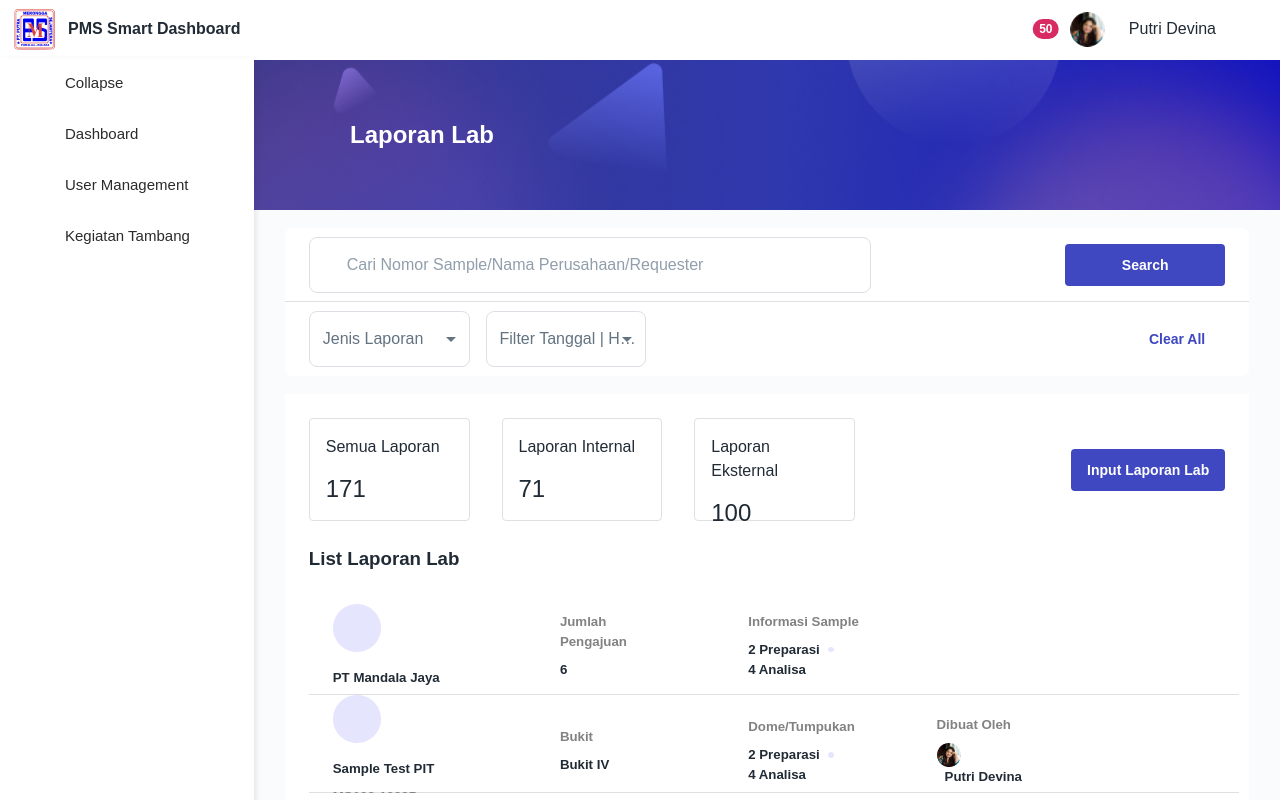
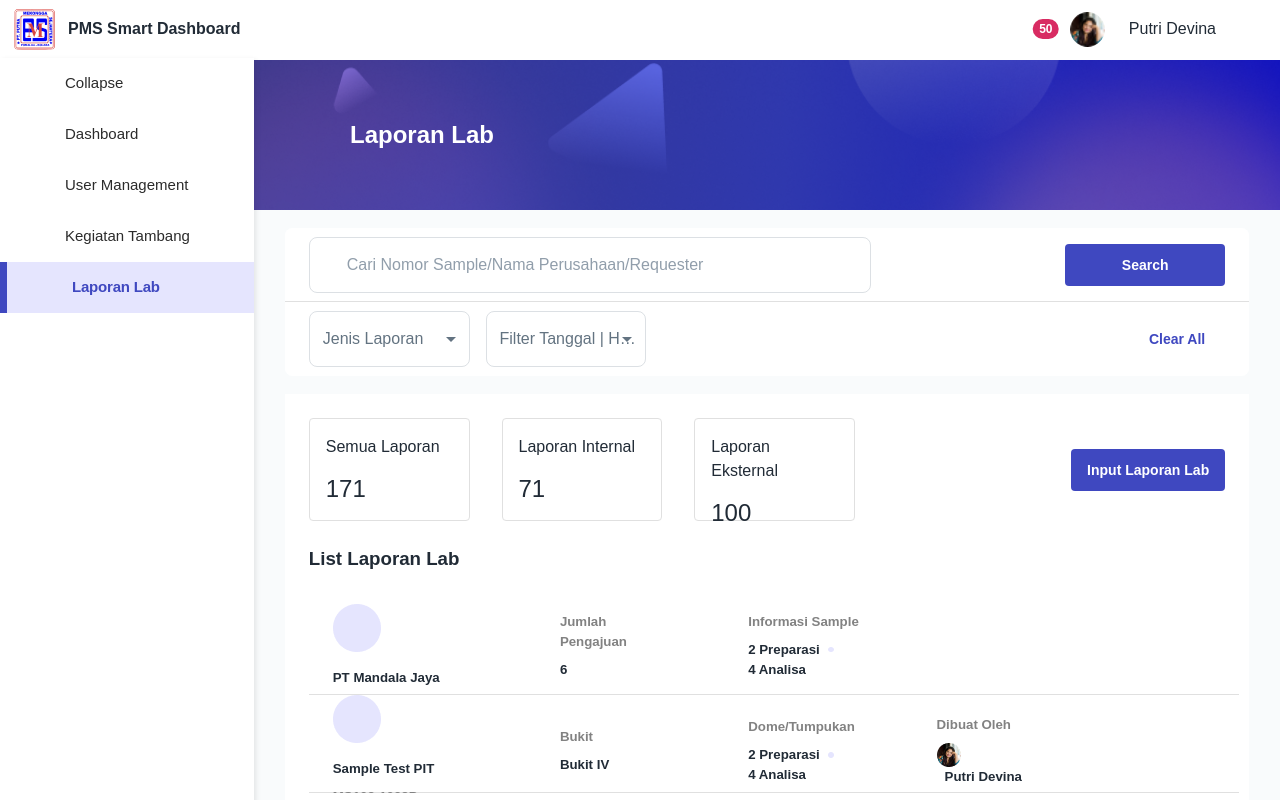
Before and after one commit to primawk/pms, a React (Create React App) app: page /laporan-lab in a window 1280 px wide. Shown: the top 800 px of the page. Built offline with nearby package versions, Linux system fonts and the light colour scheme; some icons are missing.

Commit message:
add laporan lab sidebar

```diff
--- a/package.json
+++ b/package.json
@@ -63,6 +63,7 @@
     "@iconify/icons-bi": "^1.2.4",
     "@iconify/icons-carbon": "^1.2.6",
     "@iconify/icons-eos-icons": "^1.2.2",
+    "@iconify/icons-icomoon-free": "^1.2.2",
     "@iconify/react": "^3.2.2",
     "sass": "^1.52.1"
   }
--- a/src/components/Sidebar/SidebarConfig/index.js
+++ b/src/components/Sidebar/SidebarConfig/index.js
@@ -2,6 +2,7 @@ import { Icon } from '@iconify/react';
 import UserIcon from '@iconify/icons-carbon/user-avatar-filled';
 import HomeIcon from '@iconify/icons-carbon/home';
 import OreGettingIcon from '@iconify/icons-eos-icons/data-mining';
+import labIcon from '@iconify/icons-icomoon-free/lab';
 
 const getIcon = (name) => <Icon icon={name} height={24} width={24} color="#3f48c0" />;
 
@@ -23,6 +24,11 @@ const sidebarConfig = [
     title: 'Kegiatan Tambang',
     path: 'kegiatan-tambang/all-activity',
     icon: getIcon(OreGettingIcon)
+  },
+  {
+    title: 'Laporan Lab',
+    path: 'laporan-lab',
+    icon: getIcon(labIcon)
   }
 ];
 
--- a/src/pages/LaporanLab/index.js
+++ b/src/pages/LaporanLab/index.js
@@ -1177,10 +1177,10 @@ export default function LaporanLab() {
             flexDirection: 'row',
             alignItems: 'center',
             justifyContent: 'flex-start',
-            marginRight: '3rem'
+            marginRight: '3rem',
           }}
         >
-          <Grid item sx={{}}>
+          <Grid item sx={{  width: '100%'}}>
             <CustomPagination />
           </Grid>
         </Grid>
```
Also changed, not shown: 2 other files (tests, documents, lock files or other folders).
